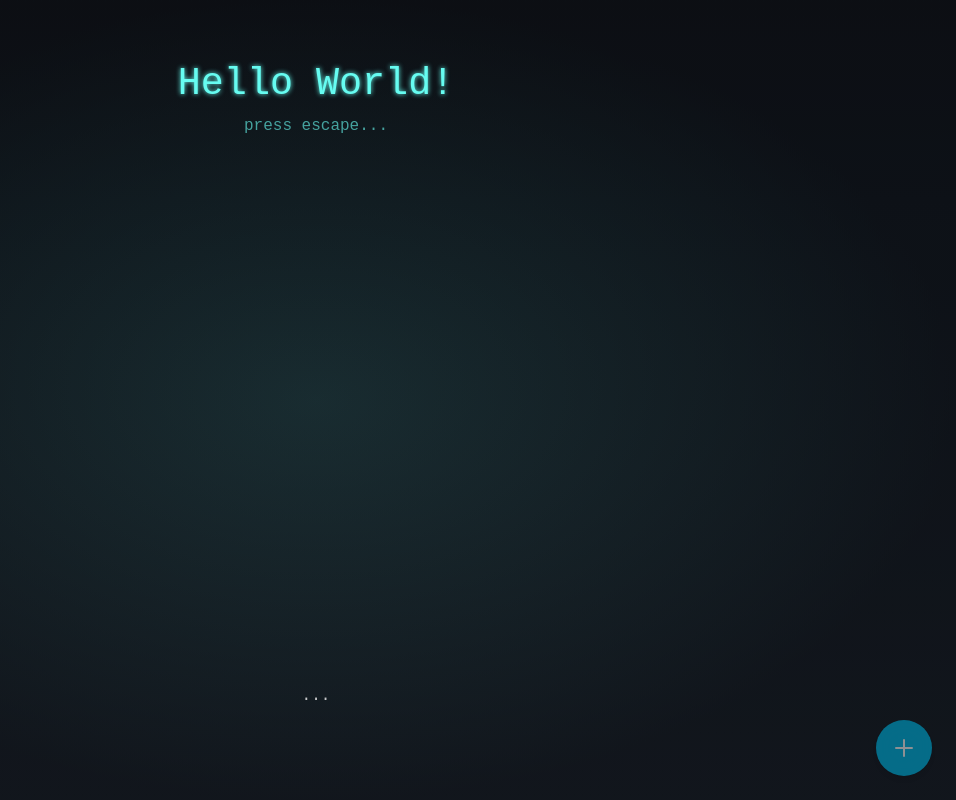
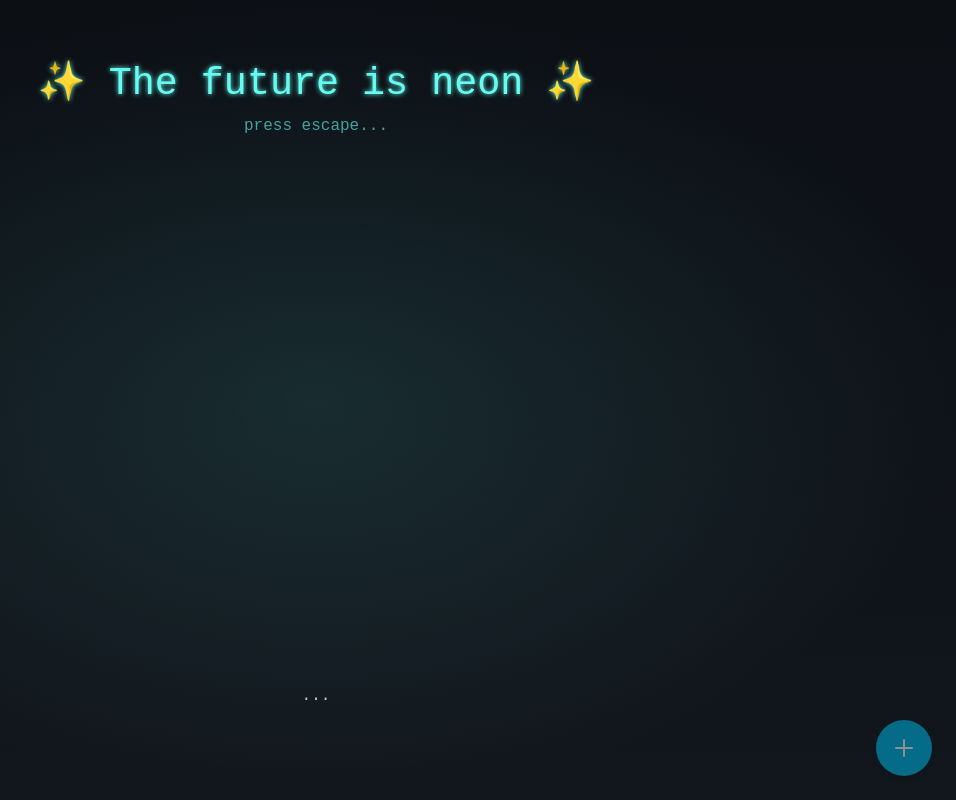
Before and after one commit to Aurora-Bailey/scanner, a SvelteKit app: page / in a window 1280 px wide. Shown: the whole page, without its empty margins (324-1280 px from the left). Built offline with nearby package versions, Linux system fonts and the light colour scheme.

Commit message:
the future is neon

```diff
--- a/src/routes/+page.svelte
+++ b/src/routes/+page.svelte
@@ -8,7 +8,7 @@
 </svelte:head>
 
 <section class="flex flex-col items-center justify-center p-10">
-	<h1>Hello World!</h1>
+	<h1>✨ The future is neon ✨</h1>
 	<h2>press escape...</h2>
 	<p>{$scanner}</p>
 </section>
```
